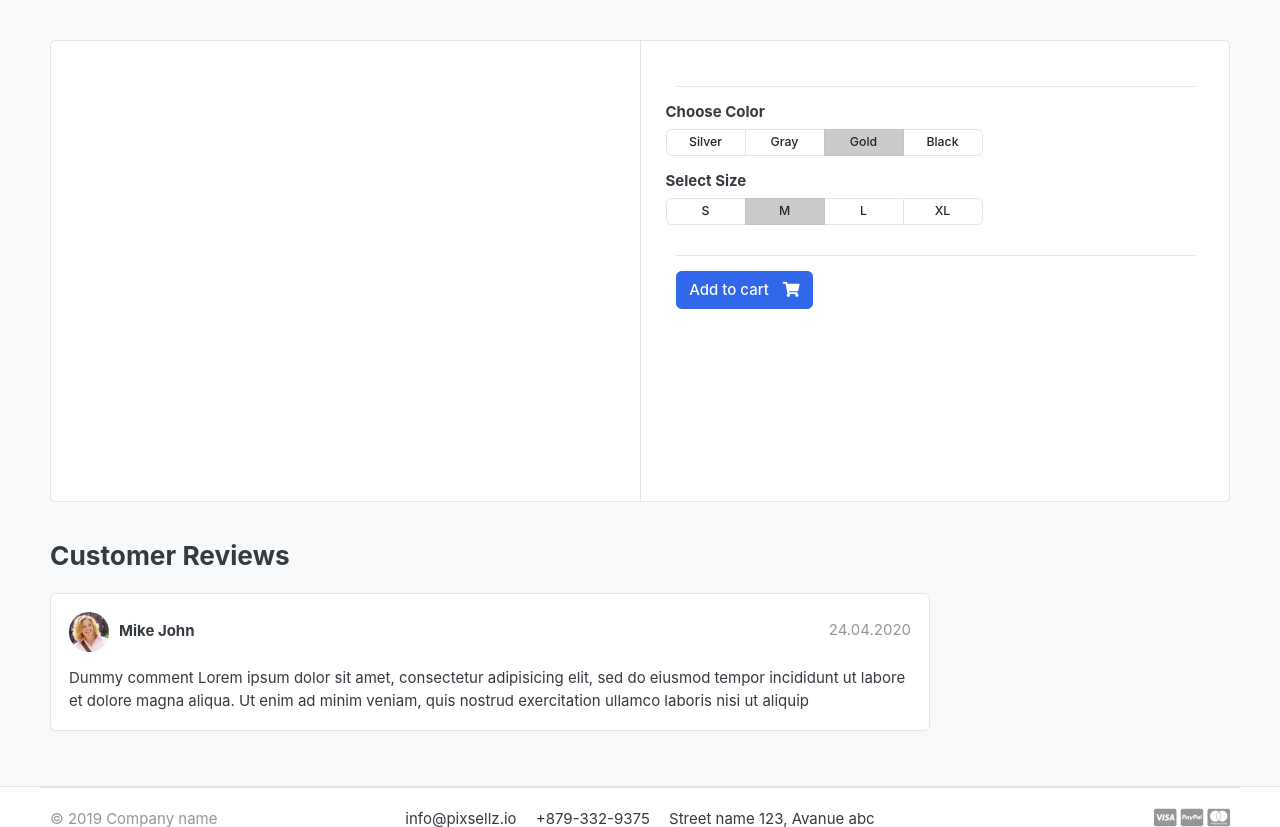
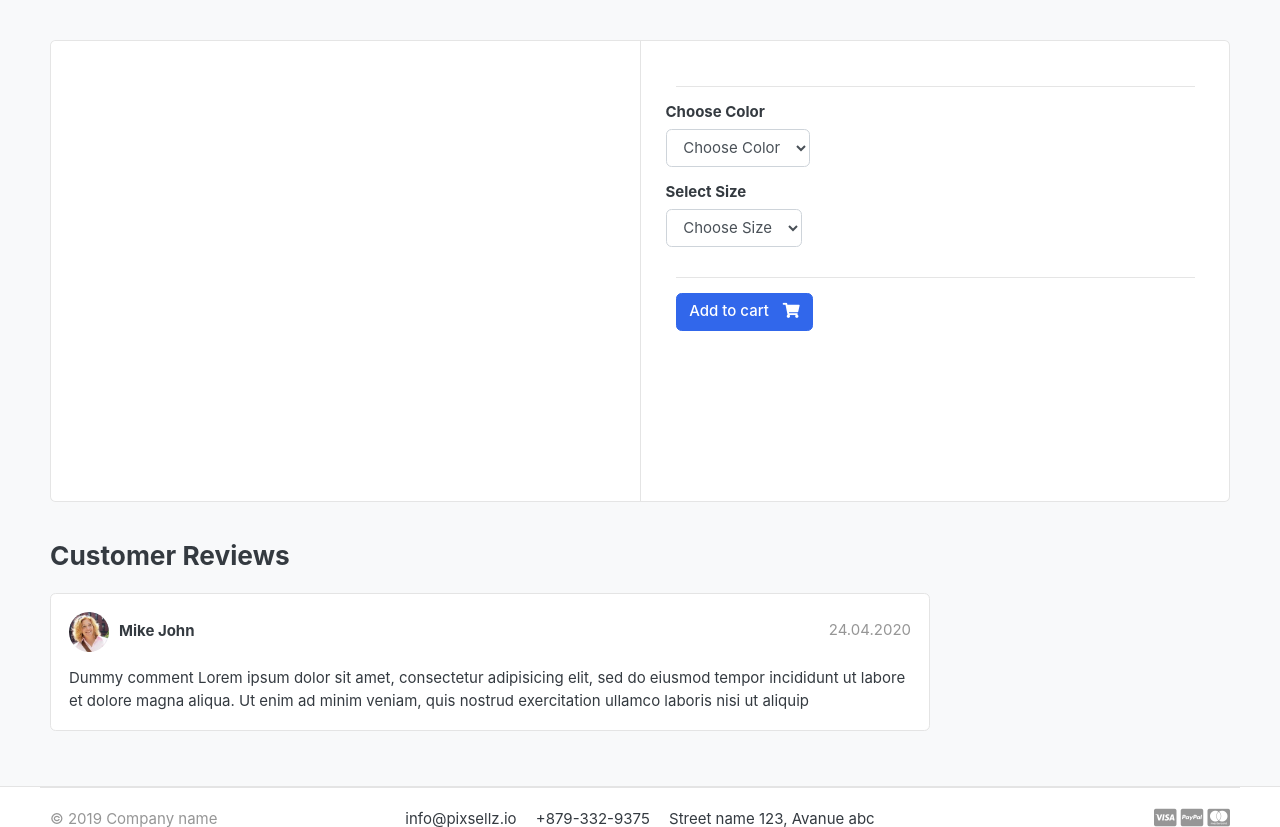
Before and after one commit to hereIsRakib/Django_E_Commerce_site, a Django app: template templates/store/product_detail.html in a window 1280 px wide. Shown: the part 118-945 px from the top of the page. Run offline with Django 5.2, Linux system fonts and the light colour scheme; the template is opened without the code that fills it, so the values that code supplies are empty; some libraries are stand-ins or nearby versions; some web fonts are replaced.

Commit message:
product variation added

```diff
--- a/cart/views.py
+++ b/cart/views.py
@@ -14,6 +14,9 @@ def _cart_id(request):
     return cart_id
 
 def add_cart(request,product_id):
+
+    color =request.GET('color')
+    size = request.GET('size')
     product = Product.objects.get(id = product_id)
 
     try:
--- a/templates/store/product_detail.html
+++ b/templates/store/product_detail.html
@@ -16,6 +16,10 @@
     </article> <!-- gallery-wrap .end// -->
             </aside>
             <main class="col-md-6 border-left">
+
+    <form action="{% url 'add_cart' single_product.id %}" method="GET">
+
+
         <article class="content-body">
 
         <h2 class="title">{{single_product.product_name}}</h2>
@@ -31,39 +35,24 @@
             <div class="row">
                 <div class="item-option-select">
                     <h6>Choose Color</h6>
-                <div class="btn-group btn-group-sm btn-group-toggle" data-toggle="buttons">
-                <label class="btn btn-light">
-                    <input type="radio" name="radio_color"> Silver
-                </label>
-                <label class="btn btn-light">
-                    <input type="radio" name="radio_color" > Gray
-                </label>
-                <label class="btn btn-light active">
-                    <input type="radio" name="radio_color checked"> Gold
-                </label>
-                <label class="btn btn-light">
-                    <input type="radio" name="radio_color"> Black
-                </label>
-                </div>
+                <select name="color" class="form-control">
+                    <option value="" disabled selected>Choose Color</option>
+                    {% for i in single_product.variation_set.all %}
+                    <option value="{{i.variation_value}}">{{i.variation_value}}</option>
+                    {% endfor %}
+                </select>
+
                 </div>
             </div> <!-- row.// -->
             <div class="row">
                 <div class="item-option-select">
                     <h6>Select Size</h6>
-                <div class="btn-group btn-group-sm btn-group-toggle" data-toggle="buttons">
-                <label class="btn btn-light">
-                    <input type="radio" name="radio_color"> S
-                </label>
-                <label class="btn btn-light active">
-                    <input type="radio" name="radio_color" checked> M
-                </label>
-                <label class="btn btn-light">
-                    <input type="radio" name="radio_color"> L
-                </label>
-                <label class="btn btn-light">
-                    <input type="radio" name="radio_color"> XL
-                </label>
-                </div>
+                    <select name="size" class="form-control">
+                    <option value="" disabled selected>Choose Size</option>
+                    {% for i in single_product.variation_set.all %}
+                    <option value="{{i.variation_value}}">{{i.variation_value}}</option>
+                    {% endfor %}
+                    </select>
                 </div>
             </div> <!-- row.// -->
             <hr>
@@ -75,10 +64,11 @@
                     <a href="{% url 'cart'%}" class="btn  btn-outline-primary"> <span class="text">View Cart</span> <i class="fas fa-eye"></i>  </a>
 
                 {% else %}
-                <a href="{% url 'add_cart' single_product.id %}" class="btn  btn-primary"> <span class="text">Add to cart</span> <i class="fas fa-shopping-cart"></i>  </a>
+                    <button type='submit' class="btn  btn-primary"> <span class="text">Add to cart</span> <i class="fas fa-shopping-cart"></i>  </button>
                 {%endif%}
             {% endif %}
         </article> <!-- product-info-aside .// -->
+    </form>
             </main> <!-- col.// -->
         </div> <!-- row.// -->
     </div> <!-- card.// -->
```
Also changed, not shown: store/admin.py (+7 -1 lines), store/models.py (+11 -0 lines), store/migrations/0002_alter_product_price_variation.py (added). Lines whose indentation alone changed are shown as unchanged.
